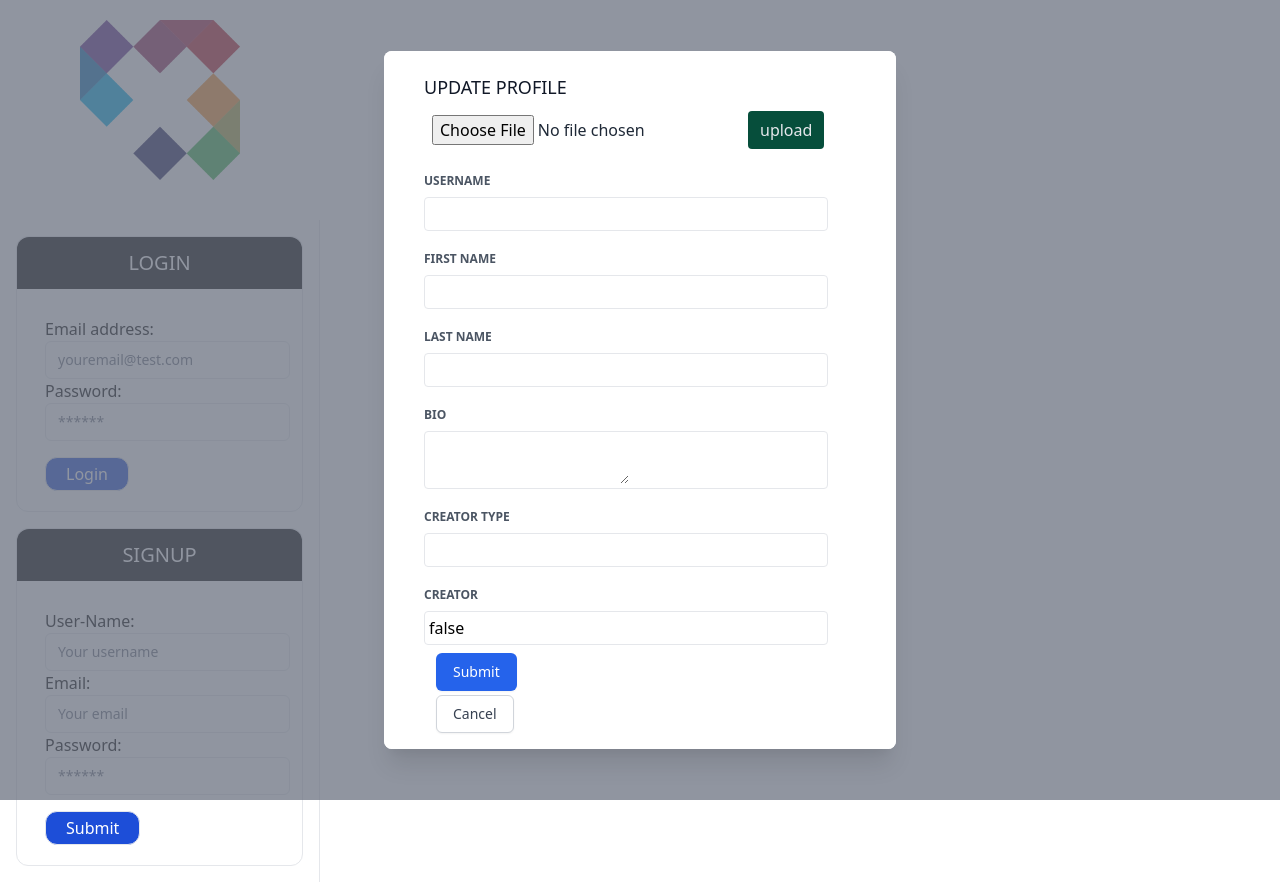
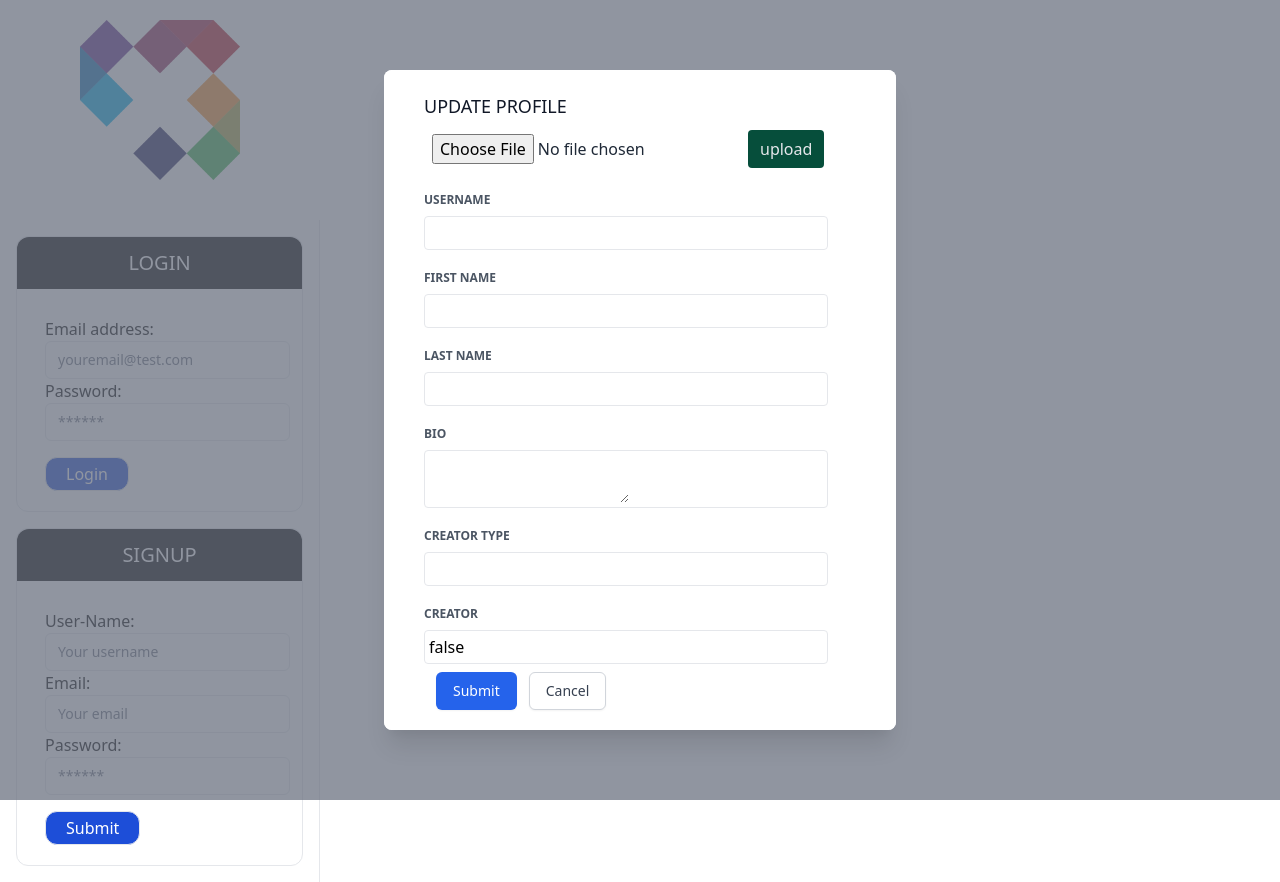
Before and after one commit to Napo-100/creative-square, a React (Create React App) app in the folder client/: page /edituser in a window 1280 px wide. Built offline with nearby package versions, Linux system fonts and the light colour scheme.

Commit message:
fixing the modal cancel button

```diff
--- a/client/src/pages/AddPost.js
+++ b/client/src/pages/AddPost.js
@@ -230,12 +230,12 @@ const AddPost = () => {
                     <button type="submit" className="mb-1 w-full inline-flex justify-center rounded-md border border-transparent shadow-sm px-4 py-2 bg-blue-600 text-base font-medium text-white hover:bg-red-700 focus:outline-none focus:ring-2 focus:ring-offset-2 focus:ring-red-500 sm:ml-3 sm:w-auto sm:text-sm">
                       ADD POST
                         </button>
-                  </form>
-                  <Link to="/">
+                        <Link to="/">
                     <button type="cancel" className="mt-4 w-full inline-flex justify-center rounded-md border border-gray-300 shadow-sm px-4 py-2 bg-white text-base font-medium text-gray-700 hover:bg-gray-50 focus:outline-none focus:ring-2 focus:ring-offset-2 focus:ring-indigo-500 sm:mt-0 sm:ml-3 sm:w-auto sm:text-sm">
                       Cancel
                       </button>
                   </Link>
+                  </form>
                 </div>
               </div>
             </div>
--- a/client/src/pages/UpdateUser.js
+++ b/client/src/pages/UpdateUser.js
@@ -183,14 +183,15 @@ const EditUser = () => {
                     </div>
                     <li>
                       <button className="mb-1 w-full inline-flex justify-center rounded-md border border-transparent shadow-sm px-4 py-2 bg-blue-600 text-base font-medium text-white hover:bg-red-700 focus:outline-none focus:ring-2 focus:ring-offset-2 focus:ring-red-500 sm:ml-3 sm:w-auto sm:text-sm" type="submit">Submit</button>
+                      <Link to="/">
+                        <button type="cancel" className="mt-4 w-full inline-flex justify-center rounded-md border border-gray-300 shadow-sm px-4 py-2 bg-white text-base font-medium text-gray-700 hover:bg-gray-50 focus:outline-none focus:ring-2 focus:ring-offset-2 focus:ring-indigo-500 sm:mt-0 sm:ml-3 sm:w-auto sm:text-sm">
+                          Cancel
+                      </button>
+                      </Link>
                     </li>
                   </ul>
                 </form>
-                <Link to="/">
-                  <button type="cancel" className="mt-4 w-full inline-flex justify-center rounded-md border border-gray-300 shadow-sm px-4 py-2 bg-white text-base font-medium text-gray-700 hover:bg-gray-50 focus:outline-none focus:ring-2 focus:ring-offset-2 focus:ring-indigo-500 sm:mt-0 sm:ml-3 sm:w-auto sm:text-sm">
-                    Cancel
-                      </button>
-                </Link>
+
               </div>
             </div>
           </div>
```
